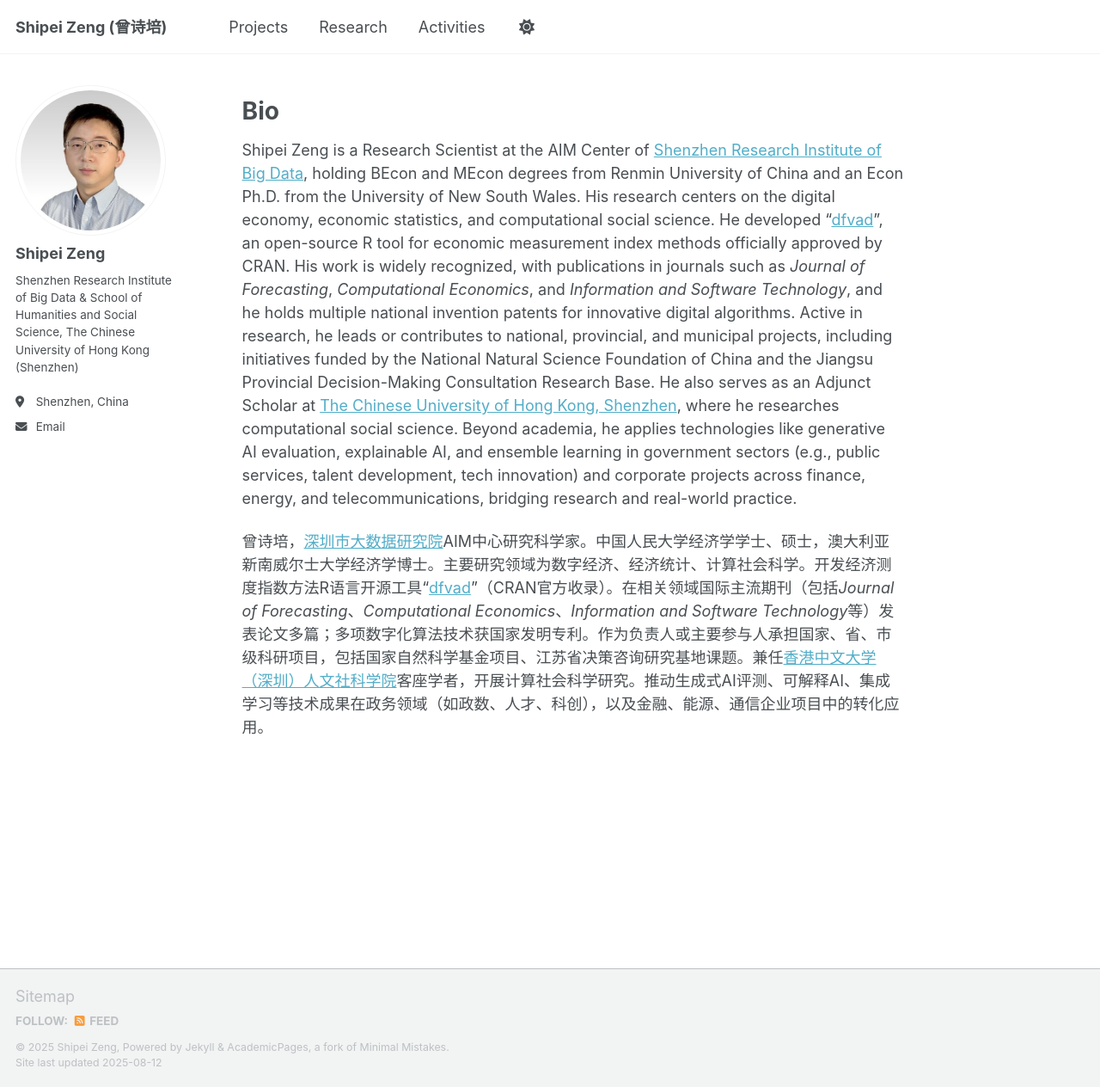
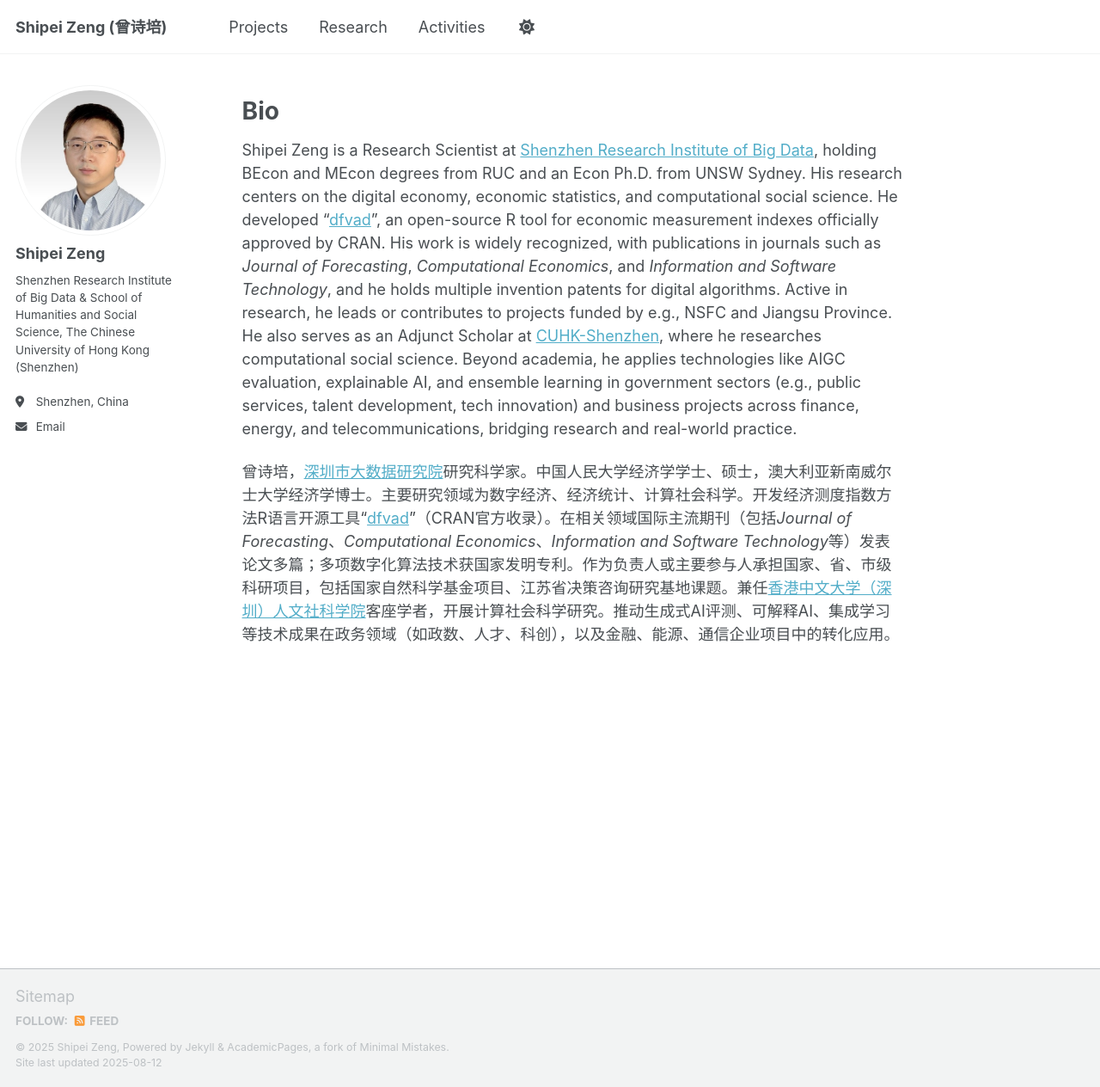
Before and after one commit to shipei-zeng/shipei-zeng.github.io, a Jekyll site: the page built from _pages/about.md, in a window 1280 px wide and 1264 px high. Shown: the whole window at 86% size. Built offline with Jekyll 4.4.1, drawn with Linux system fonts in a browser that asks for light colours; a script that is not in the unit is left out.

Commit message:
Update about.md

```diff
--- a/_pages/about.md
+++ b/_pages/about.md
@@ -8,6 +8,6 @@ redirect_from:
 ---
 Bio
 ======
-Shipei Zeng is a Research Scientist at the AIM Center of [Shenzhen Research Institute of Big Data](https://www.sribd.cn/), holding BEcon and MEcon degrees from Renmin University of China and an Econ Ph.D. from the University of New South Wales. His research centers on the digital economy, economic statistics, and computational social science. He developed "[dfvad](https://cran.r-project.org/web/packages/dfvad/index.html)", an open-source R tool for economic measurement index methods officially approved by CRAN. His work is widely recognized, with publications in journals such as *Journal of Forecasting*, *Computational Economics*, and *Information and Software Technology*, and he holds multiple national invention patents for innovative digital algorithms. Active in research, he leads or contributes to national, provincial, and municipal projects, including initiatives funded by the National Natural Science Foundation of China and the Jiangsu Provincial Decision-Making Consultation Research Base. He also serves as an Adjunct Scholar at [The Chinese University of Hong Kong, Shenzhen](https://hss.cuhk.edu.cn/page/1350), where he researches computational social science. Beyond academia, he applies technologies like generative AI evaluation, explainable AI, and ensemble learning in government sectors (e.g., public services, talent development, tech innovation) and corporate projects across finance, energy, and telecommunications, bridging research and real-world practice.
+Shipei Zeng is a Research Scientist at [Shenzhen Research Institute of Big Data](https://www.sribd.cn/), holding BEcon and MEcon degrees from RUC and an Econ Ph.D. from UNSW Sydney. His research centers on the digital economy, economic statistics, and computational social science. He developed "[dfvad](https://cran.r-project.org/web/packages/dfvad/index.html)", an open-source R tool for economic measurement indexes officially approved by CRAN. His work is widely recognized, with publications in journals such as *Journal of Forecasting*, *Computational Economics*, and *Information and Software Technology*, and he holds multiple invention patents for digital algorithms. Active in research, he leads or contributes to projects funded by e.g., NSFC and Jiangsu Province. He also serves as an Adjunct Scholar at [CUHK-Shenzhen](https://hss.cuhk.edu.cn/page/1350), where he researches computational social science. Beyond academia, he applies technologies like AIGC evaluation, explainable AI, and ensemble learning in government sectors (e.g., public services, talent development, tech innovation) and business projects across finance, energy, and telecommunications, bridging research and real-world practice.
 
-曾诗培，[深圳市大数据研究院](https://www.sribd.cn/)AIM中心研究科学家。中国人民大学经济学学士、硕士，澳大利亚新南威尔士大学经济学博士。主要研究领域为数字经济、经济统计、计算社会科学。开发经济测度指数方法R语言开源工具“[dfvad](https://cran.r-project.org/web/packages/dfvad/index.html)”（CRAN官方收录）。在相关领域国际主流期刊（包括*Journal of Forecasting*、*Computational Economics*、*Information and Software Technology*等）发表论文多篇；多项数字化算法技术获国家发明专利。作为负责人或主要参与人承担国家、省、市级科研项目，包括国家自然科学基金项目、江苏省决策咨询研究基地课题。兼任[香港中文大学（深圳）人文社科学院](https://hss.cuhk.edu.cn/page/1350)客座学者，开展计算社会科学研究。推动生成式AI评测、可解释AI、集成学习等技术成果在政务领域（如政数、人才、科创），以及金融、能源、通信企业项目中的转化应用。
+曾诗培，[深圳市大数据研究院](https://www.sribd.cn/)研究科学家。中国人民大学经济学学士、硕士，澳大利亚新南威尔士大学经济学博士。主要研究领域为数字经济、经济统计、计算社会科学。开发经济测度指数方法R语言开源工具“[dfvad](https://cran.r-project.org/web/packages/dfvad/index.html)”（CRAN官方收录）。在相关领域国际主流期刊（包括*Journal of Forecasting*、*Computational Economics*、*Information and Software Technology*等）发表论文多篇；多项数字化算法技术获国家发明专利。作为负责人或主要参与人承担国家、省、市级科研项目，包括国家自然科学基金项目、江苏省决策咨询研究基地课题。兼任[香港中文大学（深圳）人文社科学院](https://hss.cuhk.edu.cn/page/1350)客座学者，开展计算社会科学研究。推动生成式AI评测、可解释AI、集成学习等技术成果在政务领域（如政数、人才、科创），以及金融、能源、通信企业项目中的转化应用。
```
